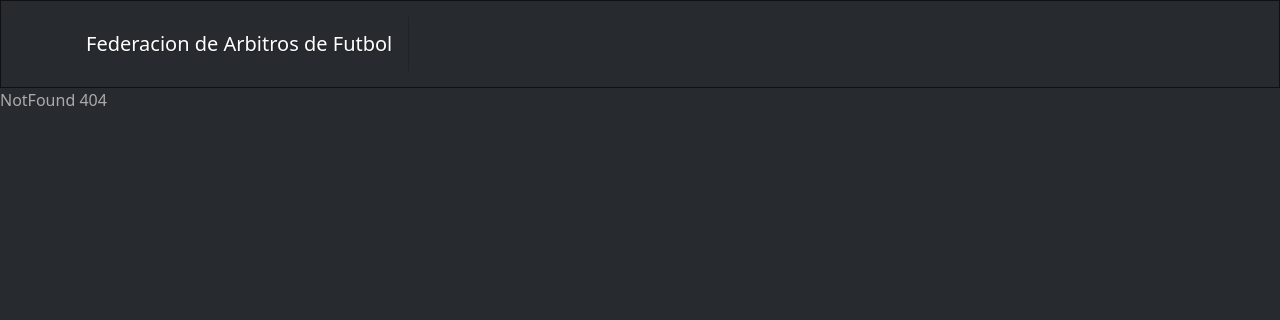
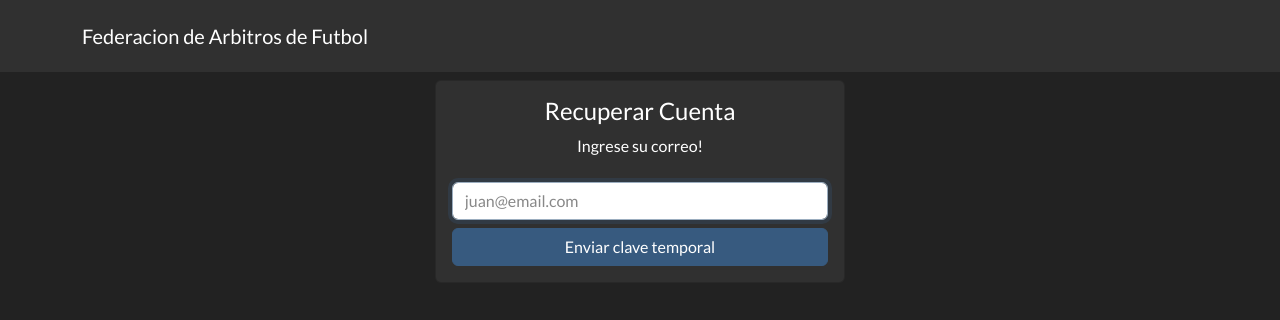
Before and after one commit to Frael98/frontend-project-faf, a React (Create React App) app: page /recuperar in a window 1280 px wide. Before the commit this address had no page. Shown: the top 320 px of the page. Built offline with nearby package versions, Linux system fonts and the light colour scheme.

Commit message:
add component recuperarcuenta

```diff
--- a/src/App.js
+++ b/src/App.js
@@ -8,6 +8,7 @@ import { Login } from "./view/Login";
 import { Signup } from "./view/Signup";
 import { Home } from "./view/Home";
 import { Notificaciones } from "./view/Notificaciones";
+import { RecuperarCuenta } from "./view/RecuperarCuenta";
 
 function App() {
   const [logeado, setLogeado] = useState(false)
@@ -21,6 +22,7 @@ function App() {
           <Route path='/sign' element={<Signup />} />
           <Route path='/home' element={<Home />} />
           <Route path='/notificaciones' element={<Notificaciones />} />
+          <Route path='/recuperar' element={<RecuperarCuenta/>}/>
 
           <Route path='*' element={<NotFound />} />
         </Routes>
--- a/src/index.js
+++ b/src/index.js
@@ -4,7 +4,7 @@ import './index.css';
 import App from './App';
 import reportWebVitals from './reportWebVitals';
 import { BrowserRouter } from 'react-router-dom';
-import 'bootswatch/dist/slate/bootstrap.min.css';
+import 'bootswatch/dist/darkly/bootstrap.min.css';
 
 const root = ReactDOM.createRoot(document.getElementById('root'));
 root.render(
--- a/src/view/Login.js
+++ b/src/view/Login.js
@@ -51,7 +51,7 @@ export const Login = () => {
                             <h4 className="text-center">Inicio Sesion</h4>
                         </div>
                         <Form.Floating className="mb-3">
-                            <Form.Control onChange={handleUsuario} placeholder="Usuario" autoFocus></Form.Control>
+                            <Form.Control onChange={handleUsuario} placeholder="Usuario" autoFocus autoComplete="username"></Form.Control>
                             <Form.Label>Usuario</Form.Label>
                         </Form.Floating>
 
@@ -64,7 +64,7 @@ export const Login = () => {
 
                         <Form.Group as={Row} className="justify-content-center my-2">
                             <Link to='/sign' className="mb-1 text-center">Registrarse</Link>
-                            <Link to='' className="mb-1 text-center">Olvide mi Contraseña</Link>
+                            <Link to='/recuperar' className="mb-1 text-center">Olvide mi Contraseña</Link>
                         </Form.Group>
 
                     </Form>
--- /dev/null
+++ b/src/view/RecuperarCuenta.js
@@ -0,0 +1,32 @@
+import React, { useState } from 'react'
+import { Button, Col, Form, Row } from 'react-bootstrap'
+
+export const RecuperarCuenta = () => {
+
+    const [correo, setCorreo] = useState('')
+
+    const handleSubmit = (e) => {
+        e.preventDefault();
+
+        console.log({correo})
+    }
+
+    return (
+        <>
+            <Row className='justify-content-center my-2'>
+                <Col sm='4'>
+                    <Form className='card card-body' onSubmit={handleSubmit}>
+                        <div className="card-title text-center">
+                            <h4>Recuperar Cuenta</h4>
+                            <p>Ingrese su correo!</p>
+                        </div>
+                        <Form.Group className='mb-2'>
+                            <Form.Control onChange={(e) => setCorreo(e.target.value)} placeholder='juan@email.com' type='email' autoFocus></Form.Control>
+                        </Form.Group>
+                        <Button as="input" type='submit' value="Enviar clave temporal"></Button>
+                    </Form>
+                </Col>
+            </Row>
+        </>
+    )
+}
--- a/src/view/Signup.js
+++ b/src/view/Signup.js
@@ -50,7 +50,7 @@ export const Signup = () => {
                         {/* <Form.Label>Correo</Form.Label> */}
                     </Form.Group>
                     <Form.Group className="mb-2">
-                        <Form.Control onChange={(e) => {setCorreo(e.target.value)}} type="password" placeholder="Contraseña" maxLength={20}></Form.Control>
+                        <Form.Control onChange={(e) => {setCorreo(e.target.value)}} type="password" placeholder="Contraseña" maxLength={20} autoComplete="current-password"></Form.Control>
                         {/* <Form.Label>Contraseña</Form.Label> */}
                     </Form.Group>
                     <div className="mb-2 text-center">
--- a/src/view/components/NavBar.js
+++ b/src/view/components/NavBar.js
@@ -1,5 +1,5 @@
 import React, { useContext } from "react";
-import { Nav, Navbar, NavDropdown, Container } from "react-bootstrap";
+import { Nav, Navbar, NavDropdown, Container, NavLink } from "react-bootstrap";
 import { Link, useNavigate } from "react-router-dom";
 import { UsuarioContexto } from "../UsuarioContexto";
 
@@ -13,24 +13,25 @@ export const NavBar = () => {
         navigate("/")
     }
     return (
+        <>
             <Navbar bg='dark' variant="dark" className='p-3'>
                 <Container>
                     <Navbar.Brand> Federacion de Arbitros de Futbol</Navbar.Brand>
                     {logeado ?
                         <>
                             <Nav>
-                            <Nav.Item>
-                                <Link className="nav-link" to='/home' >Inicio</Link>
-                            </Nav.Item>
-                            <Nav.Item>
-                                <Link className="nav-link" to='/notificaciones' >Notificaciones</Link>
-                            </Nav.Item>
+                                <NavLink as={Link} to="/home">
+                                    Inicio
+                                </NavLink>
+                                <NavLink as={Link} to='/notificaciones'>
+                                    Notificaciones
+                                </NavLink>
                             </Nav>
                             <Navbar.Collapse className="justify-content-end">
                                 <Nav>
                                     <Navbar.Toggle />
                                     <NavDropdown title={<Navbar.Text>
-                                    Usuario: <a href="#login">{user}</a>
+                                        Usuario: <Link href="#login">{user}</Link>
                                     </Navbar.Text>} id="basic-nav-dropdown">
                                         <NavDropdown.Item >Editar Perfil</NavDropdown.Item>
                                         <NavDropdown.Item >Tema oscuro </NavDropdown.Item>
@@ -46,6 +47,6 @@ export const NavBar = () => {
                 </Container>
 
             </Navbar>
-
+        </>
     )
 }
```
Lines whose indentation alone changed are shown as unchanged.
